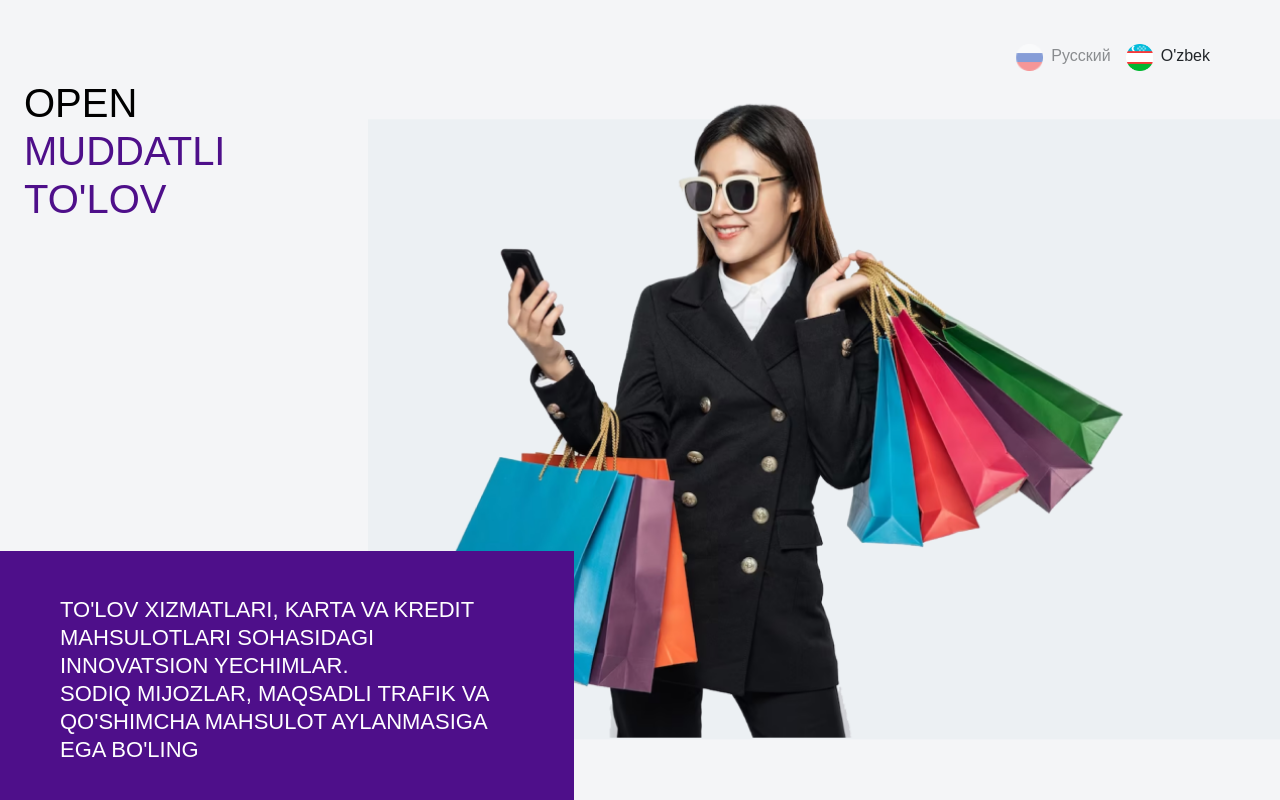
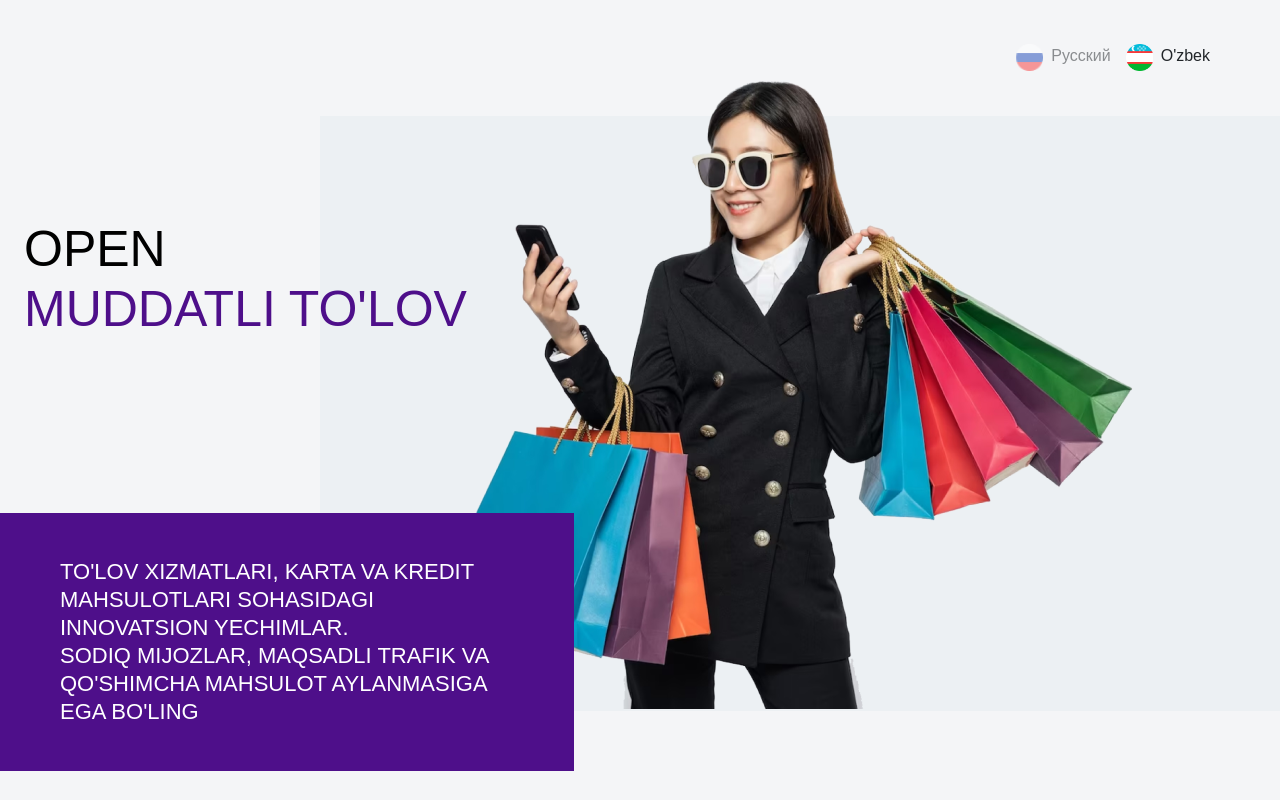
Before and after one commit to RamazonovDeveloper/OpenRassrochkaNew, a React (Create React App) app: page / in a window 1280 px wide. Shown: the top 800 px of the page. Built offline with nearby package versions, Linux system fonts and the light colour scheme.

Commit message:
full hero section

```diff
--- a/src/App.css
+++ b/src/App.css
@@ -1,4 +1,50 @@
-.form_section{
+.form_section {
     background: url('./assets/BG.png');
     background-size: contain;
 }
+
+.hero {
+    position: relative;
+}
+
+.hero::before {
+    content: '';
+    width: 75%;
+    height: 85%;
+    position: absolute;
+    bottom: 60px;
+    right: 0;
+    background: #ECF0F3;
+    z-index: -2;
+}
+
+.hero::after {
+    content: url('./assets/headerGirl.png');
+    position: absolute;
+    left: -25%;
+    z-index: -1;
+}
+
+@media screen and (min-width:414px) {
+    .hero::after {
+        left: -10%;
+    }
+}
+
+@media screen and (min-width:600px) {
+    .hero::after {
+        left: 10%;
+    }
+}
+
+@media screen and (min-width:768px) {
+    .hero::after {
+        left: 30%;
+    }
+}
+
+@media screen and (min-width:1440px) {
+    .hero::after {
+        left: 40%;
+    }
+}
--- a/src/App.js
+++ b/src/App.js
@@ -59,8 +59,28 @@ function App() {
       </div>
 
       {/* HERO SECTION START */}
-      <div className="hero overflow-hidden">
+      <div className="hero overflow-hidden w-full min-h-[700px] xl:pl-[10%] flex flex-col justify-between">
         {/* hero TITLE */}
+        <h1 className="hero__title text-black text-uppercase text-[35px] max-w-[202px] px-4 py-2 sm:text-[40px] lg:text-[50px] xl:text-[60px] smm:max-w-[300px] md:max-w-[550px] md:mt-[140px]">
+          open
+          <p className="text-main_color"> {langData?.header_title}</p>
+        </h1>
+
+        {/* hero BLOCK */}
+        <div className="hero__block bg-main_color py-[30px] pl-2.5 pr-7 lg:px-[60px] lg:py-[45px]  max-w-[309px] sm:max-w-[377px] smm:max-w-[400px] md:max-w-[414px] lg:max-w-[574px] xl:max-w-[650px] xl:px-[70px] ">
+          <p className="hero__text text-white text-base sm:text-xl md:uppercase lg:text-[22px] xl:text-[25px]">
+            {langData?.header_text1}
+          </p>
+          <p className="hero__text text-white text-base sm:text-xl md:uppercase lg:text-[22px] xl:text-[25px]">
+            {langData?.header_text2}
+          </p>
+        </div>
+      </div>
+
+      {/* HERO SECTION END */}
+      {/* HERO SECTION START */}
+      {/* <div className="hero overflow-hidden">
+
         <h1 className="hero__title text-black text-uppercase text-[35px] max-w-[202px] px-4 py-2 sm:text-[40px] smm:max-w-[300px] md:align-middle">
           open
           <span className="text-main_color"> {langData?.header_title}</span>
@@ -75,7 +95,6 @@ function App() {
           </div>
         </div>
 
-        {/* hero BLOCK */}
         <div className="hero__block bg-main_color py-[30px] pl-2.5 pr-7 max-w-[309px]  sm:max-w-[377px] smm:max-w-[400px] md:max-w-[414px]  -translate-y-[200px] smm:-translate-y-[300px] lg:px-[60px] lg:py-[45px] lg:max-w-[574px]">
           <p className="hero__text text-white text-base sm:text-xl md:uppercase lg:text-[22px]">
             {langData?.header_text1}
@@ -84,7 +103,7 @@ function App() {
             {langData?.header_text2}
           </p>
         </div>
-      </div>
+      </div> */}
 
       {/* HERO SECTION END */}
 
```
